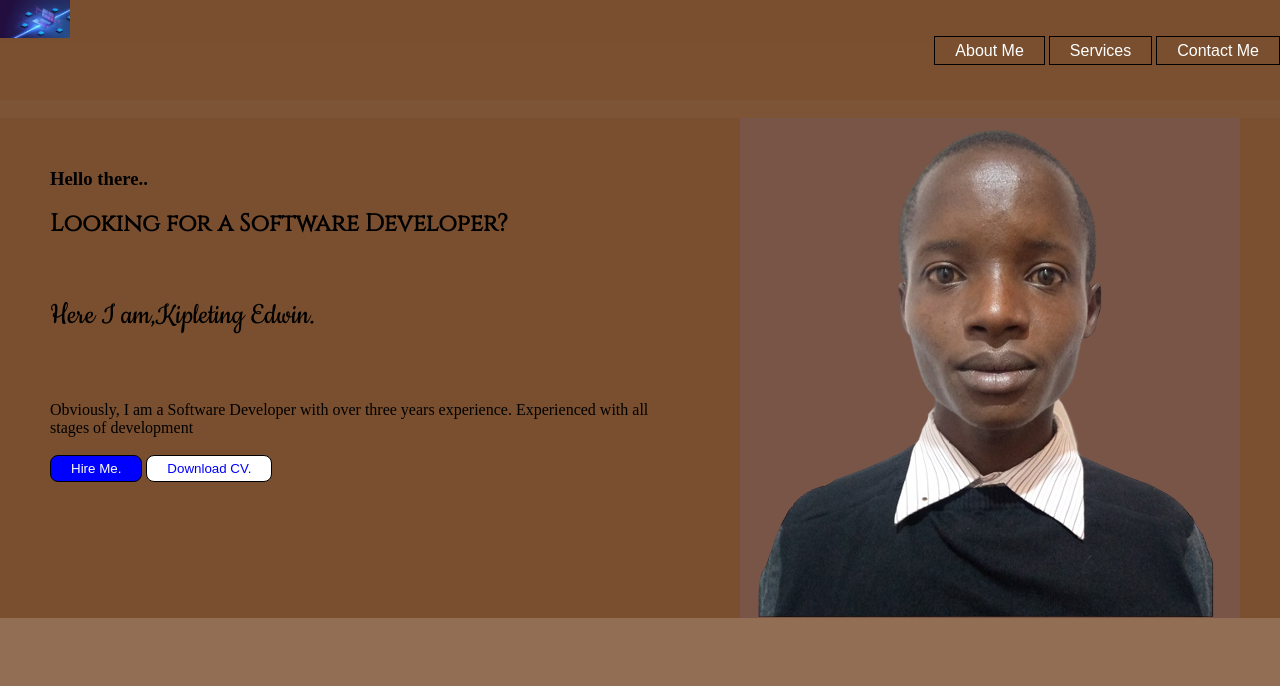
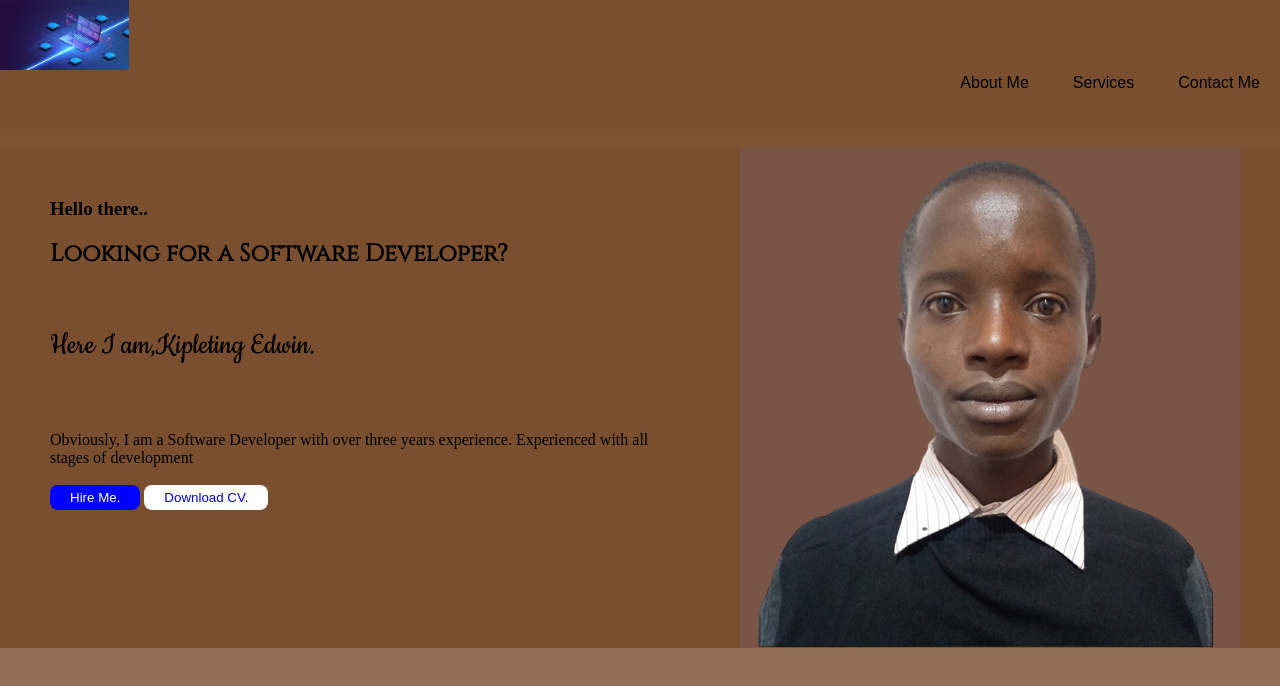
Before and after one commit to KipletingEdwin/A-personal-website, a plain HTML site: page index.html in a window 1280 px wide. Drawn offline with Linux system fonts and the light colour scheme.

Commit message:
modify the navbar

```diff
--- a/assets/index.css
+++ b/assets/index.css
@@ -4,7 +4,7 @@
     background-color: rgba(122, 79, 48, 0.822);
 }
 header{
-    height: 100px;
+    height: 130px;
 
     }
 header ul{
@@ -12,8 +12,8 @@ header ul{
     float: right;
 }
 .logo img{
-    height: auto;
-    width: 70px;
+    height: 70px;
+    width: auto;
 }
 header ul li{
     display: inline-block;
@@ -22,12 +22,13 @@ header ul li{
 header ul a{
     font-family: "Playfair+Display",sans-serif;
     text-decoration: none;
-    color:white;
-    padding: 5px 20px;
-    border: 1px solid black;
+    color:black;
+    padding: 10px 20px;
+    border-radius: 5px;
+
 }
 header ul a:hover{
-    background-color: rgb(180, 77, 180);
+    background-color: black;
 }
 .content{
     height: 500px;
@@ -56,11 +57,15 @@ header ul a:hover{
     color: white;
     border: 1px solid black;
     background-color: blue;
+    cursor: pointer;
+    border: none;
 }
 .bt{
     color: blue;
     border: 1px solid black;
     background-color: white;
+    cursor: pointer;
+    border: none;
 }
 .pic img{
     height: 500px;
--- a/assets/index4.css
+++ b/assets/index4.css
@@ -3,12 +3,15 @@
     margin: 0px;
     background-color: rgba(122, 79, 48, 0.822);;
 }
+header{
+    height: 200px;
+}
 header h1{
     text-align: center;
-    padding-top: 50px;
+    padding-top: 100px;
 }
 .con{
-    height: 250px;
+    height: 300px;
     display: flex;
     margin-top: 20px;
     text-align: center;
@@ -18,14 +21,17 @@ header h1{
 }
 .address{
     width: 33.33%;
+    padding: 20px;
 
 }
 .phone{
     width: 33.33%;
+    padding: 20px;
 
 }
 .email{
     width: 33.33%;
+    padding: 10px;
 }
 .media{
     text-align: center;
```
Also changed, not shown: assets/index4.html (+3 -3 lines).
